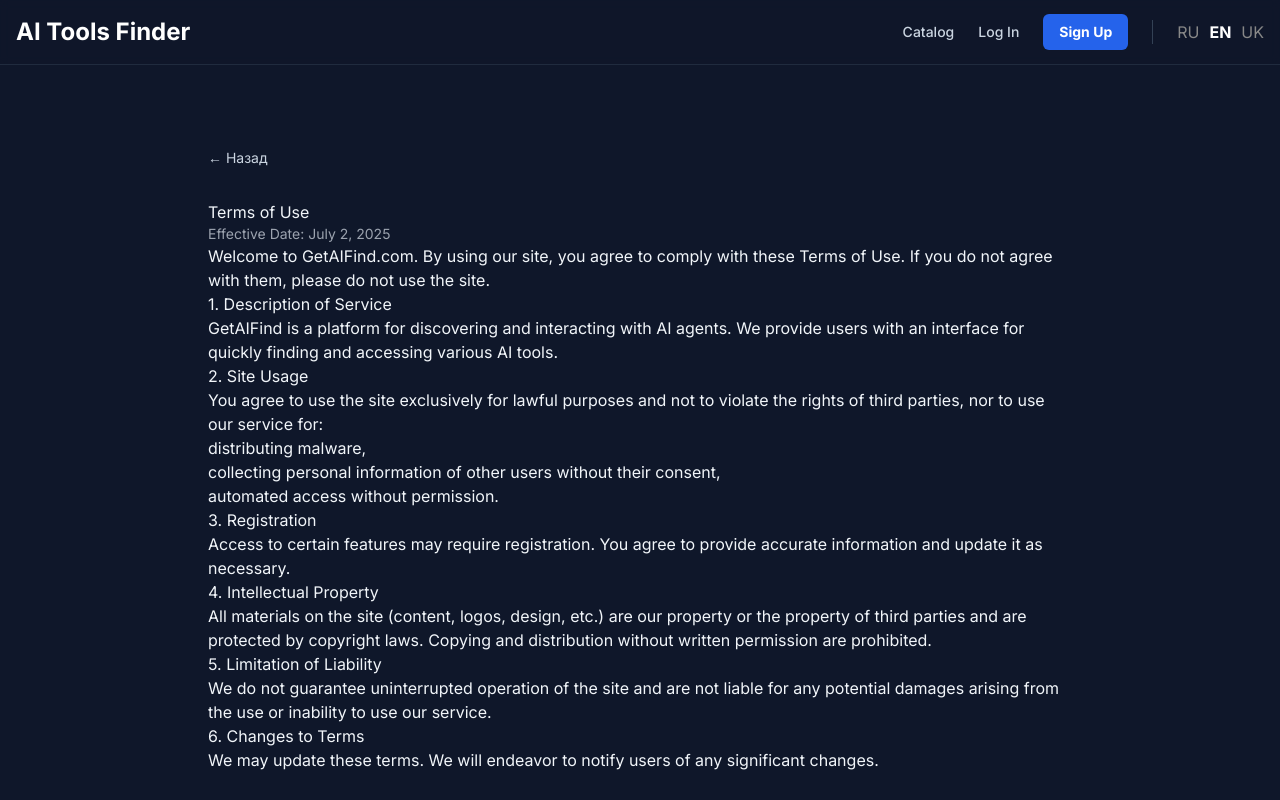
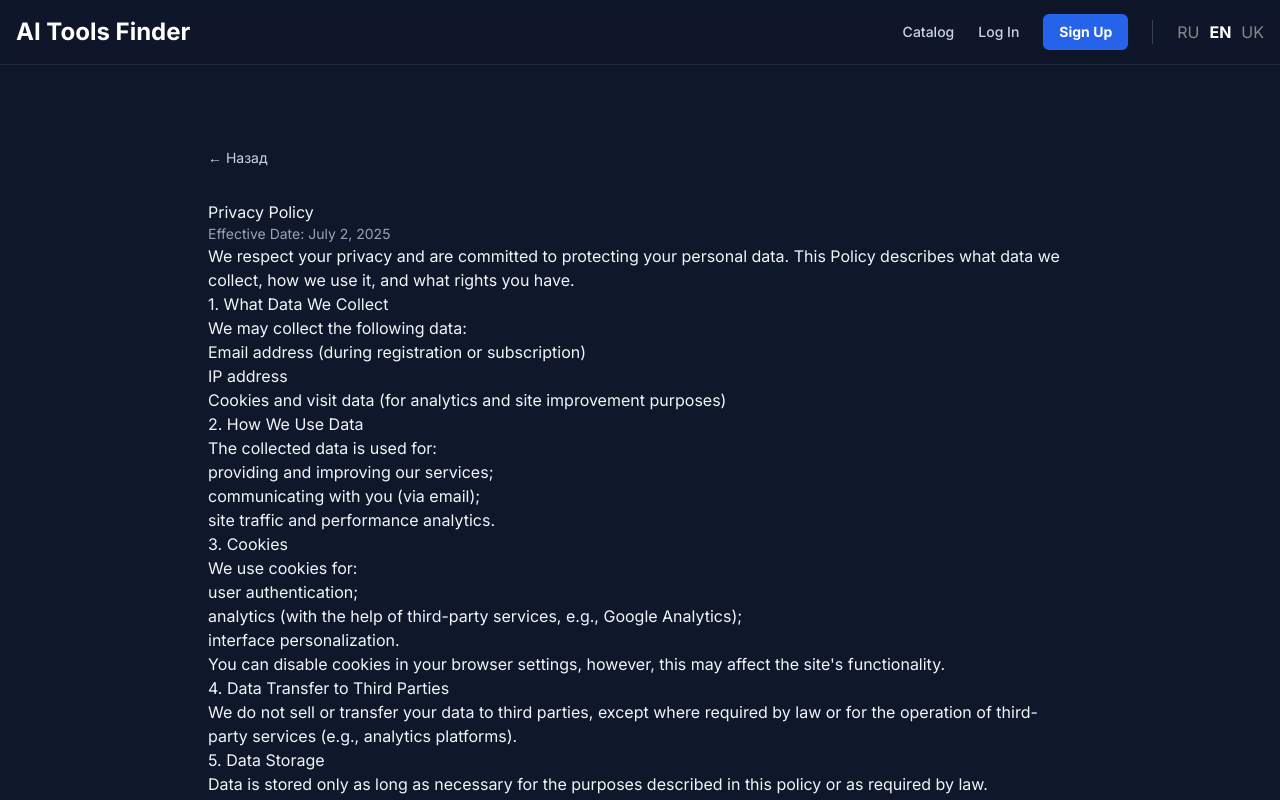
Before and after one commit to olegkatrichuk/PythonAI, a Next.js app in the folder frontend/: page /en/terms in a window 1280 px wide. Shown: the top 800 px of the page. Built offline with nearby package versions, Linux system fonts and the light colour scheme; no server answers.

Commit message:
fix: Adapt all pages to Next.js 15 syntax

```diff
--- a/frontend/src/app/[lang]/about/page.tsx
+++ b/frontend/src/app/[lang]/about/page.tsx
@@ -1,16 +1,20 @@
 // src/app/[lang]/about/page.tsx
 import BackButton from '@/components/BackButton';
 
+// ❗️ Тип для Next.js 15
 type AboutPageProps = {
-  params: {
+  params: Promise<{
     lang: string;
-  };
+  }>;
 };
 
-export default function AboutPage({ params }: AboutPageProps) {
-  const { lang } = params;
+type Language = 'ru' | 'en' | 'uk';
 
-  type Language = 'ru' | 'en' | 'uk';
+// ❗️ Компонент має бути async
+export default async function AboutPage({ params: paramsPromise }: AboutPageProps) {
+  // ❗️ "Розпаковуємо" params
+  const { lang } = await paramsPromise;
+  const currentLang = lang as Language;
 
   const t = (key: 'title' | 'p1' | 'p2') => {
     const translations = {
@@ -18,7 +22,7 @@ export default function AboutPage({ params }: AboutPageProps) {
       p1: { ru: 'GetAIFind - это проект, созданный для помощи разработчикам, маркетологам и энтузиастам в поиске лучших AI-инструментов для их задач.', en: 'GetAIFind is a project created to help developers, marketers, and enthusiasts find the best AI tools for their tasks.', uk: 'GetAIFind - це проєкт, створений для допомоги розробникам, маркетологам та ентузіастам у пошуку найкращих AI-інструментів для їхніх завдань.' },
       p2: { ru: 'Наша миссия - сделать мир искусственного интеллекта доступным и понятным для всех.', en: 'Our mission is to make the world of artificial intelligence accessible and understandable for everyone.', uk: 'Наша місія - зробити світ штучного інтелекту доступним та зрозумілим для всіх.' },
     };
-    return translations[key][lang as Language] ?? translations[key]['en'];
+    return translations[key][currentLang] ?? translations[key]['en'];
   };
 
   return (
--- a/frontend/src/app/[lang]/contacts/page.tsx
+++ b/frontend/src/app/[lang]/contacts/page.tsx
@@ -1,25 +1,32 @@
 // src/app/[lang]/contacts/page.tsx
 import BackButton from '@/components/BackButton';
 
+// ❗️ Тип для Next.js 15
 type ContactsPageProps = {
-  params: {
+  params: Promise<{
     lang: string;
-  };
+  }>;
 };
 
-export default function ContactsPage({ params }: ContactsPageProps) {
-  const { lang } = params;
+type Language = 'ru' | 'en' | 'uk';
 
-  type Language = 'ru' | 'en' | 'uk';
+// ❗️ Компонент должен быть async
+export default async function ContactsPage({ params: paramsPromise }: ContactsPageProps) {
+  // ❗️ "Распаковываем" params
+  const { lang } = await paramsPromise;
+  const currentLang = lang as Language;
 
-  const t = (key: 'title' | 'p1' | 'email_link') => {
+  const t = (key: 'title' | 'p1' | 'email_address') => {
     const translations = {
       title: { ru: 'Контакты', en: 'Contacts', uk: 'Контакти' },
       p1: { ru: 'По вопросам сотрудничества или с предложениями, пожалуйста, пишите нам на почту:', en: 'For collaboration or suggestions, please email us at:', uk: 'З питань співпраці або з пропозиціями, будь ласка, пишіть нам на пошту:' },
-      email_link: { ru: 'связаться с нами', en: 'contact us', uk: 'зв\'язатися з нами' },
+      // ✅ Добавил email в переводы для чистоты кода
+      email_address: { ru: 'ilikenewcoin@gmail.com', en: 'ilikenewcoin@gmail.com', uk: 'ilikenewcoin@gmail.com' },
     };
-    return translations[key][lang as Language] ?? translations[key]['en'];
+    return translations[key][currentLang] ?? translations[key]['en'];
   };
+
+  const email = t('email_address');
 
   return (
     <div className="container mx-auto max-w-4xl py-12 px-4">
@@ -28,8 +35,9 @@ export default function ContactsPage({ params }: ContactsPageProps) {
         <h1>{t('title')}</h1>
         <p>
           {t('p1')}{' '}
-          <a href="mailto:your-email@example.com" className="text-blue-400 hover:underline">
-            ilikenewcoin@gmail.com
+          {/* ✅ Исправлена ссылка mailto, чтобы она соответствовала тексту */}
+          <a href={`mailto:${email}`} className="text-blue-400 hover:underline">
+            {email}
           </a>
         </p>
       </article>
--- a/frontend/src/app/[lang]/privacy/page.tsx
+++ b/frontend/src/app/[lang]/privacy/page.tsx
@@ -1,16 +1,15 @@
 // src/app/[lang]/privacy/page.tsx
-import BackButton from '@/components/BackButton'; // 👈 1. Импортируем кнопку
+import BackButton from '@/components/BackButton';
 
+// ❗️ Тип для Next.js 15, где params - это Promise
 type PrivacyPageProps = {
-  params: {
+  params: Promise<{
     lang: string;
-  };
+  }>;
 };
 
-// Определяем тип для наших языков
 type Language = 'ru' | 'en' | 'uk';
 
-// Разделяем переводы на два объекта: для текста и для списков
 const textContent = {
     title: { ru: 'Политика конфиденциальности', en: 'Privacy Policy', uk: 'Політика конфіденційності' },
     effectiveDate: { ru: 'Дата вступления в силу: 2 июля 2025 г.', en: 'Effective Date: July 2, 2025', uk: 'Дата набрання чинності: 2 липня 2025 р.' },
@@ -56,20 +55,23 @@ const listContent = {
     ],
 };
 
-export default function PrivacyPolicyPage({ params }: PrivacyPageProps) {
-  const lang = (params.lang || 'en') as Language;
+// ❗️ Компонент должен быть async, и мы меняем его аргументы
+export default async function PrivacyPolicyPage({ params: paramsPromise }: PrivacyPageProps) {
+  // ❗️ "Распаковываем" params с помощью await
+  const { lang } = await paramsPromise;
+  const currentLang = (lang || 'en') as Language;
 
   const getText = (key: keyof typeof textContent) => {
-    return textContent[key]?.[lang] ?? textContent[key]['en'];
+    return textContent[key]?.[currentLang] ?? textContent[key]['en'];
   };
 
   const getList = (key: keyof typeof listContent) => {
-    return listContent[key].map(item => item[lang] ?? item['en']);
+    return listContent[key].map(item => item[currentLang] ?? item['en']);
   };
 
   return (
     <div className="container mx-auto max-w-4xl py-12 px-4">
-      <BackButton /> {/* 👈 2. Добавляем кнопку */}
+      <BackButton />
       <article className="prose prose-invert lg:prose-xl">
         <h1>{getText('title')}</h1>
         <p className="text-sm text-gray-400">{getText('effectiveDate')}</p>
--- a/frontend/src/app/[lang]/terms/page.tsx
+++ b/frontend/src/app/[lang]/terms/page.tsx
@@ -1,67 +1,89 @@
-// src/app/[lang]/terms/page.tsx
+// src/app/[lang]/privacy/page.tsx
 import BackButton from '@/components/BackButton';
 
-type TermsPageProps = {
-  params: {
+// ❗️ Тип для Next.js 15, где params - это Promise
+type PrivacyPageProps = {
+  params: Promise<{
     lang: string;
-  };
+  }>;
 };
 
-// ✅ 1. Определяем тип для наших языков
 type Language = 'ru' | 'en' | 'uk';
 
-// ✅ 2. Разделяем переводы на два объекта
 const textContent = {
-    title: { ru: 'Условия использования', en: 'Terms of Use', uk: 'Умови використання' },
+    title: { ru: 'Политика конфиденциальности', en: 'Privacy Policy', uk: 'Політика конфіденційності' },
     effectiveDate: { ru: 'Дата вступления в силу: 2 июля 2025 г.', en: 'Effective Date: July 2, 2025', uk: 'Дата набрання чинності: 2 липня 2025 р.' },
-    welcome: { ru: 'Добро пожаловать на сайт GetAIFind.com. Используя наш сайт, вы соглашаетесь соблюдать настоящие Условия использования. Если вы не согласны с ними — пожалуйста, не используйте сайт.', en: 'Welcome to GetAIFind.com. By using our site, you agree to comply with these Terms of Use. If you do not agree with them, please do not use the site.', uk: 'Ласкаво просимо на сайт GetAIFind.com. Використовуючи наш сайт, ви погоджуєтесь дотримуватися цих Умов використання. Якщо ви не згодні з ними — будь ласка, не використовуйте сайт.' },
-    section1_title: { ru: '1. Описание сервиса', en: '1. Description of Service', uk: '1. Опис сервісу' },
-    section1_content: { ru: 'GetAIFind — это платформа для поиска и взаимодействия с ИИ-агентами. Мы предоставляем пользователям интерфейс для быстрого поиска и доступа к различным ИИ-инструментам.', en: 'GetAIFind is a platform for discovering and interacting with AI agents. We provide users with an interface for quickly finding and accessing various AI tools.', uk: 'GetAIFind — це платформа для пошуку та взаємодії з ШІ-агентами. Ми надаємо користувачам інтерфейс для швидкого пошуку та доступу до різноманітних ШІ-інструментів.' },
-    section2_title: { ru: '2. Использование сайта', en: '2. Site Usage', uk: '2. Використання сайту' },
-    section2_content: { ru: 'Вы обязуетесь использовать сайт исключительно в законных целях и не нарушать права третьих лиц, а также не использовать наш сервис для:', en: 'You agree to use the site exclusively for lawful purposes and not to violate the rights of third parties, nor to use our service for:', uk: 'Ви зобов\'язуєтесь використовувати сайт виключно в законних цілях і не порушувати права третіх осіб, а також не використовувати наш сервіс для:' },
-    section3_title: { ru: '3. Регистрация', en: '3. Registration', uk: '3. Реєстрація' },
-    section3_content: { ru: 'Для доступа к некоторым функциям может потребоваться регистрация. Вы обязуетесь предоставлять достоверные данные и обновлять их при необходимости.', en: 'Access to certain features may require registration. You agree to provide accurate information and update it as necessary.', uk: 'Для доступу до деяких функцій може знадобитися реєстрація. Ви зобов\'язуєтесь надавати достовірні дані та оновлювати їх за потреби.' },
-    section4_title: { ru: '4. Интеллектуальная собственность', en: '4. Intellectual Property', uk: '4. Інтелектуальна власність' },
-    section4_content: { ru: 'Все материалы на сайте (контент, логотипы, дизайн и т.д.) являются нашей собственностью или собственностью третьих лиц и защищены законами об авторском праве. Без письменного разрешения запрещено копирование и распространение.', en: 'All materials on the site (content, logos, design, etc.) are our property or the property of third parties and are protected by copyright laws. Copying and distribution without written permission are prohibited.', uk: 'Всі матеріали на сайті (контент, логотипи, дизайн тощо) є нашою власністю або власністю третіх осіб і захищені законами про авторське право. Без письмового дозволу копіювання та розповсюдження заборонено.' },
-    section5_title: { ru: '5. Ограничение ответственности', en: '5. Limitation of Liability', uk: '5. Обмеження відповідальності' },
-    section5_content: { ru: 'Мы не гарантируем бесперебойную работу сайта и не несем ответственности за возможный ущерб, возникший из-за использования или невозможности использования нашего сервиса.', en: 'We do not guarantee uninterrupted operation of the site and are not liable for any potential damages arising from the use or inability to use our service.', uk: 'Ми не гарантуємо безперебійну роботу сайту і не несемо відповідальності за можливі збитки, що виникли через використання або неможливість використання нашого сервісу.' },
-    section6_title: { ru: '6. Изменения условий', en: '6. Changes to Terms', uk: '6. Зміни до умов' },
-    section6_content: { ru: 'Мы можем обновлять настоящие условия. При внесении существенных изменений мы постараемся уведомить пользователей.', en: 'We may update these terms. We will endeavor to notify users of any significant changes.', uk: 'Ми можемо оновлювати ці умови. При внесенні суттєвих змін ми намагатимемося повідомити користувачів.' },
+    intro: { ru: 'Мы уважаем вашу конфиденциальность и обязуемся защищать ваши персональные данные. В настоящей Политике описывается, какие данные мы собираем, как их используем и какие у вас есть права.', en: 'We respect your privacy and are committed to protecting your personal data. This Policy describes what data we collect, how we use it, and what rights you have.', uk: 'Ми поважаємо вашу конфіденційність і зобов\'язуємося захищати ваші персональні дані. У цій Політиці описується, які дані ми збираємо, як їх використовуємо та які у вас є права.' },
+    section1_title: { ru: '1. Какие данные мы собираем', en: '1. What Data We Collect', uk: '1. Які дані ми збираємо' },
+    section1_content: { ru: 'Мы можем собирать следующие данные:', en: 'We may collect the following data:', uk: 'Ми можемо збирати наступні дані:' },
+    section2_title: { ru: '2. Как мы используем данные', en: '2. How We Use Data', uk: '2. Як ми використовуємо дані' },
+    section2_content: { ru: 'Собранные данные используются для:', en: 'The collected data is used for:', uk: 'Зібрані дані використовуються для:' },
+    section3_title: { ru: '3. Cookies', en: '3. Cookies', uk: '3. Cookies' },
+    section3_content: { ru: 'Мы используем cookies для:', en: 'We use cookies for:', uk: 'Ми використовуємо cookies для:' },
+    section3_footer: { ru: 'Вы можете отключить cookies в настройках браузера, однако это может повлиять на работу сайта.', en: 'You can disable cookies in your browser settings, however, this may affect the site\'s functionality.', uk: 'Ви можете вимкнути cookies в налаштуваннях браузера, однак це може вплинути на роботу сайту.' },
+    section4_title: { ru: '4. Передача данных третьим лицам', en: '4. Data Transfer to Third Parties', uk: '4. Передача даних третім особам' },
+    section4_content: { ru: 'Мы не продаём и не передаём ваши данные третьим лицам, за исключением случаев, когда это требуется по закону или для работы сторонних сервисов (например, аналитических платформ).', en: 'We do not sell or transfer your data to third parties, except where required by law or for the operation of third-party services (e.g., analytics platforms).', uk: 'Ми не продаємо і не передаємо ваші дані третім особам, за винятком випадків, коли це вимагається законом або для роботи сторонніх сервісів (наприклад, аналітичних платформ).' },
+    section5_title: { ru: '5. Хранение данных', en: '5. Data Storage', uk: '5. Зберігання даних' },
+    section5_content: { ru: 'Данные хранятся только столько, сколько необходимо для целей, описанных в данной политике, или в соответствии с законом.', en: 'Data is stored only as long as necessary for the purposes described in this policy or as required by law.', uk: 'Дані зберігаються лише стільки, скільки необхідно для цілей, описаних у цій політиці, або відповідно до закону.' },
+    section6_title: { ru: '6. Ваши права', en: '6. Your Rights', uk: '6. Ваші права' },
+    section6_content: { ru: 'Вы имеете право:', en: 'You have the right to:', uk: 'Ви маєте право:' },
+    section6_footer: { ru: 'Для этого вы можете связаться с нами по email, указанному на сайте.', en: 'To do so, you can contact us via the email provided on the site.', uk: 'Для цього ви можете зв\'язатися з нами по email, вказаному на сайті.' },
+    section7_title: { ru: '7. Безопасность', en: '7. Security', uk: '7. Безпека' },
+    section7_content: { ru: 'Мы применяем разумные технические и организационные меры для защиты данных от несанкционированного доступа, изменения и утечки.', en: 'We apply reasonable technical and organizational measures to protect data from unauthorized access, alteration, and leakage.', uk: 'Ми застосовуємо розумні технічні та організаційні заходи для захисту даних від несанкціонованого доступу, зміни та витоку.' }
 };
 
 const listContent = {
+    section1_list: [
+      { ru: 'Email-адрес (при регистрации или подписке)', en: 'Email address (during registration or subscription)', uk: 'Email-адреса (при реєстрації або підписці)' },
+      { ru: 'IP-адрес', en: 'IP address', uk: 'IP-адреса' },
+      { ru: 'Файлы cookie и данные о посещениях (в целях аналитики и улучшения работы сайта)', en: 'Cookies and visit data (for analytics and site improvement purposes)', uk: 'Файли cookie та дані про відвідування (з метою аналітики та покращення роботи сайту)' },
+    ],
     section2_list: [
-        { ru: 'распространения вредоносного ПО,', en: 'distributing malware,', uk: 'розповсюдження шкідливого ПЗ,' },
-        { ru: 'сбора личной информации других пользователей без их согласия,', en: 'collecting personal information of other users without their consent,', uk: 'збору особистої інформації інших користувачів без їхньої згоди,' },
-        { ru: 'автоматизированного доступа без разрешения.', en: 'automated access without permission.', uk: 'автоматизованого доступу без дозволу.' },
+        { ru: 'предоставления и улучшения наших услуг;', en: 'providing and improving our services;', uk: 'надання та покращення наших послуг;' },
+        { ru: 'связи с вами (по email);', en: 'communicating with you (via email);', uk: 'зв\'язку з вами (по email);' },
+        { ru: 'аналитики посещаемости и производительности сайта.', en: 'site traffic and performance analytics.', uk: 'аналітики відвідуваності та продуктивності сайту.' },
+    ],
+    section3_list: [
+        { ru: 'аутентификации пользователей;', en: 'user authentication;', uk: 'аутентифікації користувачів;' },
+        { ru: 'аналитики (с помощью сторонних сервисов, например, Google Analytics);', en: 'analytics (with the help of third-party services, e.g., Google Analytics);', uk: 'аналітики (за допомогою сторонніх сервісів, наприклад, Google Analytics);' },
+        { ru: 'персонализации интерфейса.', en: 'interface personalization.', uk: 'персоналізації інтерфейсу.' },
+    ],
+    section6_list: [
+        { ru: 'запросить доступ к вашим данным;', en: 'request access to your data;', uk: 'запросити доступ до ваших даних;' },
+        { ru: 'потребовать их удаления;', en: 'demand their deletion;', uk: 'вимагати їх видалення;' },
+        { ru: 'отозвать согласие на обработку.', en: 'withdraw consent for processing.', uk: 'відкликати згоду на обробку.' },
     ],
 };
 
+// ❗️ Компонент должен быть async, и мы меняем его аргументы
+export default async function PrivacyPolicyPage({ params: paramsPromise }: PrivacyPageProps) {
+  // ❗️ "Распаковываем" params с помощью await
+  const { lang } = await paramsPromise;
+  const currentLang = (lang || 'en') as Language;
 
-export default function TermsOfUsePage({ params }: TermsPageProps) {
-  // ✅ 3. Убеждаемся, что lang имеет правильный тип
-  const lang = (params.lang || 'en') as Language;
-
-  // ✅ 4. Создаем две простые функции для переводов
   const getText = (key: keyof typeof textContent) => {
-    return textContent[key]?.[lang] ?? textContent[key]['en'];
+    return textContent[key]?.[currentLang] ?? textContent[key]['en'];
   };
 
   const getList = (key: keyof typeof listContent) => {
-    return listContent[key].map(item => item[lang] ?? item['en']);
+    return listContent[key].map(item => item[currentLang] ?? item['en']);
   };
 
   return (
     <div className="container mx-auto max-w-4xl py-12 px-4">
       <BackButton />
       <article className="prose prose-invert lg:prose-xl">
-        {/* ✅ 5. Используем новые функции */}
         <h1>{getText('title')}</h1>
         <p className="text-sm text-gray-400">{getText('effectiveDate')}</p>
-        <p>{getText('welcome')}</p>
+        <p>{getText('intro')}</p>
 
         <h2>{getText('section1_title')}</h2>
         <p>{getText('section1_content')}</p>
+        <ul>
+            {getList('section1_list').map((item, index) => (
+                <li key={index}>{item}</li>
+            ))}
+        </ul>
 
         <h2>{getText('section2_title')}</h2>
         <p>{getText('section2_content')}</p>
@@ -73,6 +95,12 @@ export default function TermsOfUsePage({ params }: TermsPageProps) {
 
         <h2>{getText('section3_title')}</h2>
         <p>{getText('section3_content')}</p>
+        <ul>
+            {getList('section3_list').map((item, index) => (
+                <li key={index}>{item}</li>
+            ))}
+        </ul>
+        <p>{getText('section3_footer')}</p>
 
         <h2>{getText('section4_title')}</h2>
         <p>{getText('section4_content')}</p>
@@ -82,6 +110,15 @@ export default function TermsOfUsePage({ params }: TermsPageProps) {
 
         <h2>{getText('section6_title')}</h2>
         <p>{getText('section6_content')}</p>
+        <ul>
+            {getList('section6_list').map((item, index) => (
+                <li key={index}>{item}</li>
+            ))}
+        </ul>
+        <p>{getText('section6_footer')}</p>
+
+        <h2>{getText('section7_title')}</h2>
+        <p>{getText('section7_content')}</p>
       </article>
     </div>
   );
```
Also changed, not shown: 1 other file (tests, documents, lock files or other folders).
